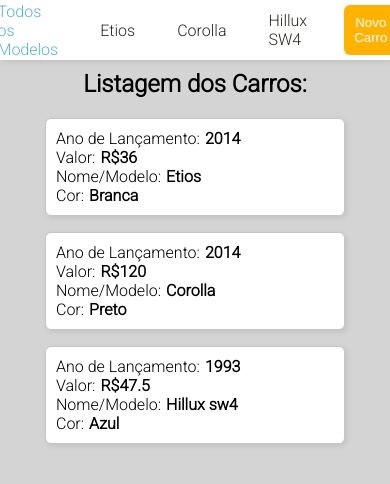
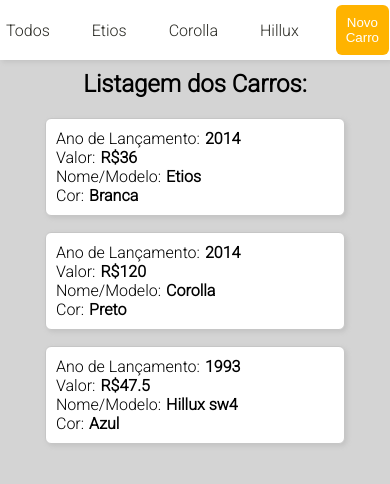
Before and after one commit to keilamadap/listagem-carros, a React (Create React App) app: page / in a window 390 px wide. Shown: the top 484 px of the page. Built offline with nearby package versions, Linux system fonts and the light colour scheme.

Commit message:
fix: ajuste de responsividade

```diff
--- a/src/components/Menu/Menu.jsx
+++ b/src/components/Menu/Menu.jsx
@@ -18,13 +18,13 @@
 
   return (
     <S.Div>
-      <S.Paragraph onClick={showAllCars}>Todos os Modelos</S.Paragraph>
+      <S.Paragraph onClick={showAllCars}>Todos </S.Paragraph>
       <S.Paragraph onClick={() => setSelectedModel("ETIOS")}>Etios</S.Paragraph>
       <S.Paragraph onClick={() => setSelectedModel("COROLLA")}>
         Corolla
       </S.Paragraph>
       <S.Paragraph onClick={() => setSelectedModel("HILLUX SW4")}>
-        Hillux SW4
+        Hillux
       </S.Paragraph>
       <S.Button onClick={openModal}>Novo Carro</S.Button>
       <Modal isOpen={isModalOpen} closeModal={closeModal}>
```
